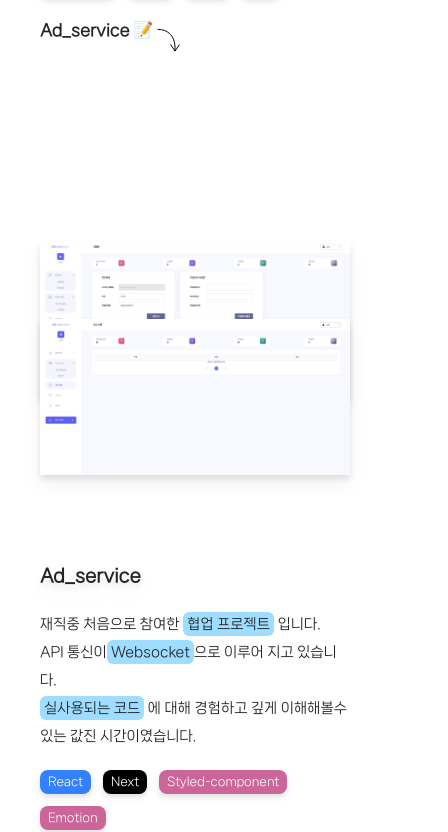
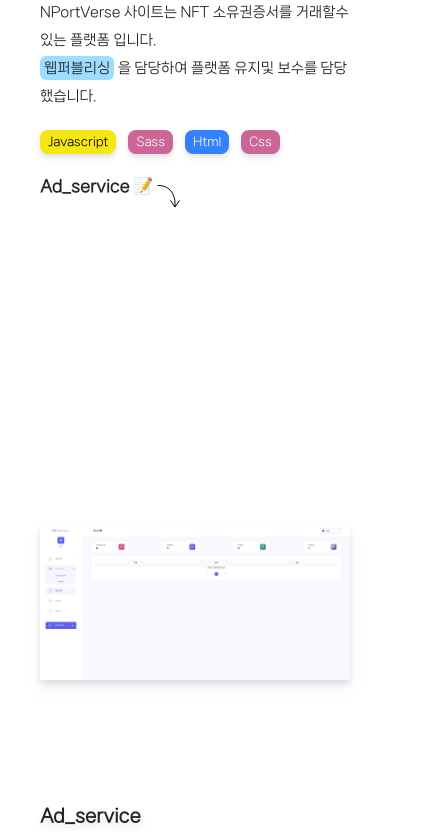
Before and after one commit to chosule/portfolio, a Next.js app: page / in a window 390 px wide. Shown: the part 1534-2366 px from the top of the page, 448 px wide, since content can reach past the window. Built offline with nearby package versions, Linux system fonts and the light colour scheme.

Commit message:
💄: 반응형 style 수정

```diff
--- a/src/app/globals.css
+++ b/src/app/globals.css
@@ -66,3 +66,7 @@ a {
 .contact-me-shadow {
   box-shadow: 0px 2px 140px #d9d9d9, -20px -19px 20px 0px #ffffff;
 }
+
+.inherit {
+  position: inherit;
+}
--- a/src/components/Adservice.tsx
+++ b/src/components/Adservice.tsx
@@ -59,7 +59,7 @@ export default function AdService() {
     <Wrap
       id="adservice"
       ref={ref}
-      className="w-full gap-10 articles-fade-in md:grid-cols-2 items-center grid-cols-1 "
+      className="w-full gap-10 articles-fade-in md:grid-cols-2 items-center grid-cols-1 h-full"
     >
       <ImageWrap imageTop={adservice_1} imageBottom={adservice_2} />
       <TextWrap>
--- a/src/components/Blog.tsx
+++ b/src/components/Blog.tsx
@@ -63,7 +63,7 @@ export default function Blog() {
     <Wrap
       id="chosuleblog"
       ref={ref}
-      className="articles-fade-in md:grid-cols-2 items-center grid-cols-1"
+      className="articles-fade-in md:grid-cols-2 items-center grid-cols-1 h-full"
     >
       <ImageWrap imageTop={chosuleblogimage2} imageBottom={chosuleblogimage} />
       <TextWrap>
--- a/src/components/ContactMe.tsx
+++ b/src/components/ContactMe.tsx
@@ -5,7 +5,7 @@ import Wrap from "./ui/Wrap";
 export default function ContactMe() {
   return (
     <Wrap id="contactMe" className="flex-col items-center">
-      <ul className="flex h-[240px] w-[506px] flex-col gap-3 overflow-hidden bg-cover rounded-xl bg-neutral-50 p-8 contact-me-shadow justify-around">
+      <ul className="flex md:h-60 h-40 w-[353px] md:w-[506px] flex-col gap-3 overflow-hidden bg-cover rounded-xl bg-neutral-50 p-8 contact-me-shadow justify-around">
         <li className="">
           <h3 className="font-bold text-lg dark:text-neutral-900">김초슬</h3>
           <h3 className="text-xs dark:text-neutral-900">FrontEnd</h3>
--- a/src/components/WinterFoodies.tsx
+++ b/src/components/WinterFoodies.tsx
@@ -74,7 +74,7 @@ export default function WinterFoodies() {
     <Wrap
       id="winterfoodies"
       ref={ref}
-      className="articles-fade-in md:grid-cols-2 items-center grid-cols-1"
+      className="articles-fade-in md:grid-cols-2 items-center grid-cols-1 h-full"
     >
       <ImageWrap imageTop={winterfoodiesImg1} imageBottom={winterfoodiesImg1} />
       <TextWrap>
--- a/src/components/ui/ContactLink.tsx
+++ b/src/components/ui/ContactLink.tsx
@@ -27,13 +27,15 @@ const Links = [
 export default function ContactLink() {
   return (
     <ul className="grid grid-cols-3 gap-4">
-      <li className="text-sm flex mt-4 col-start-1 col-end-4">
-        <p className="dark:text-neutral-900">Mobile. </p>
-        <p className="dark:text-neutral-900"> 010-9724-3290</p>
+      <li className="text-sm flex mt-4 col-start-1 col-end-4 gap-2">
+        <p className="dark:text-neutral-900">Mobile </p>
+        <p className="dark:text-neutral-900">010-9724-3290</p>
       </li>
       {Links.map((link) => (
         <li className="flex gap-2 text-xs items-center" key={link.id}>
-          <p className="dark:text-neutral-900">{link.siteName}</p>
+          <p className="dark:text-neutral-900 hidden md:block">
+            {link.siteName}
+          </p>
           <Link
             target="_blank"
             href={link.href}
--- a/src/components/ui/ImageWrap.tsx
+++ b/src/components/ui/ImageWrap.tsx
@@ -12,9 +12,7 @@ const SiteImgs = [{}];
 
 export default function ImageWrap({ imageTop, imageBottom, className }: Props) {
   return (
-    <div
-      className={`flex flex-col gap-8 relative h-[50vh] md:h-full ${className}`}
-    >
+    <div className={`flex flex-col gap-8 relative md:h-full ${className}`}>
       <Image
         className={`absolute z-[1] drop-shadow-lg right-0 top-[50%]`}
         src={imageTop}
@@ -22,7 +20,7 @@ export default function ImageWrap({ imageTop, imageBottom, className }: Props) {
         width={350}
       />
       <Image
-        className="absolute z-0 drop-shadow-lg top-[50%] transform translate-y-[-50%]"
+        className="inherit z-0 drop-shadow-lg top-[50%] transform translate-y-[-50%] hidden md:block md:absolute"
         src={imageBottom}
         alt="이미지2"
         width={450}
--- a/src/components/ui/StackWrap.tsx
+++ b/src/components/ui/StackWrap.tsx
@@ -12,7 +12,7 @@ export default function StackWrap({
   return (
     <div className="flex gap-3 flex-wrap">
       {stackItems.map((item, index) => (
-        <div key={index}>
+        <div key={index} className="flex gap-3 flex-wrap">
           <p
             className={`${item.color} ${item.bgColor} py-1 rounded-lg text-center text-xs md:text-xs drop-shadow-md px-2 font-medium `}
           >
--- a/src/components/ui/Wrap.tsx
+++ b/src/components/ui/Wrap.tsx
@@ -13,7 +13,7 @@ export const Wrap = forwardRef(
       <section
         id={id}
         ref={ref}
-        className={`relative h-auto flex items-center justify-center my-14 md:my-0 md:h-screen`}
+        className={`relative flex items-center justify-center my-14 md:my-0  h-screen`}
         {...rest}
       >
         <div className={`grid gap-8 ${className}`}>{children}</div>
```
